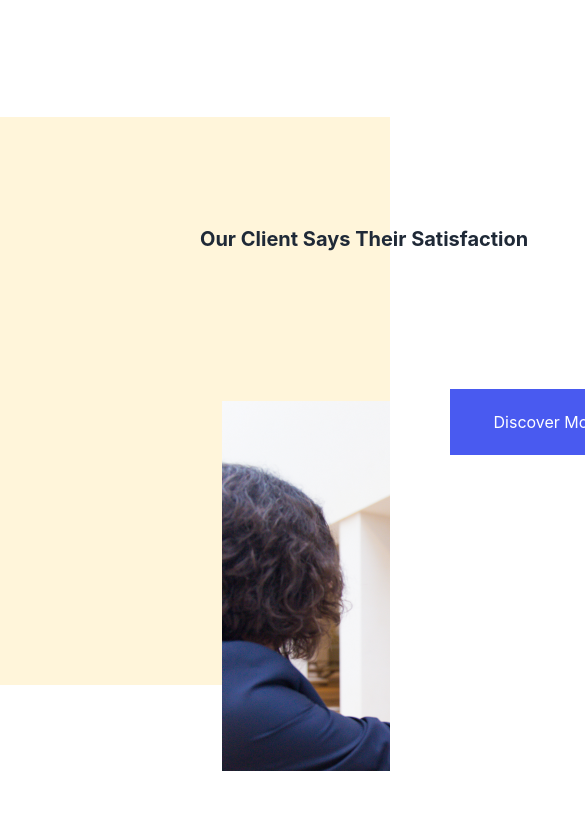
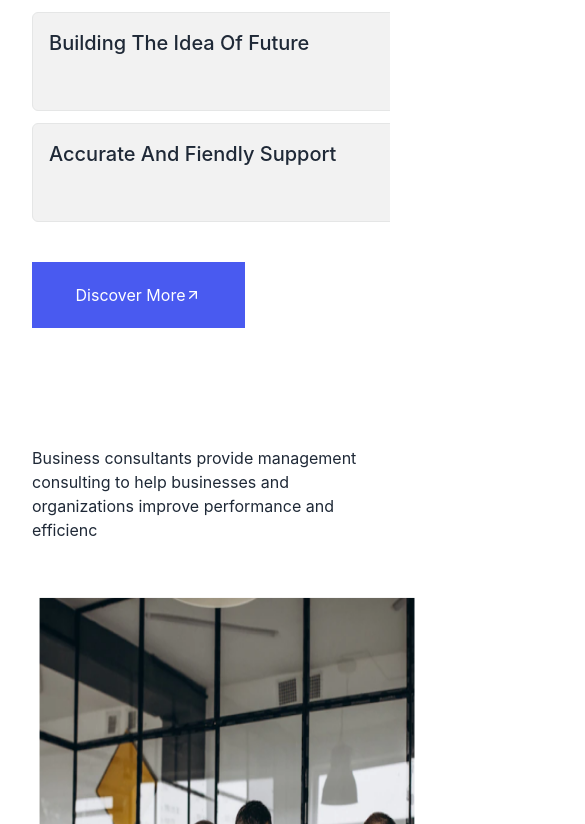
Before and after one commit to Rayhan108/creative-peoples-design, a React (Vite) app: page / in a window 390 px wide. Shown: the part 5280-6104 px from the top of the page, 585 px wide, since content can reach past the window. Before the commit the page ends 6051 px from the top, so only its background shows below. Built offline with nearby package versions, Linux system fonts and the light colour scheme.

Commit message:
remove position from services section and make responsive clients and services section

```diff
--- a/src/Home/Home/Clients/Clients.jsx
+++ b/src/Home/Home/Clients/Clients.jsx
@@ -4,35 +4,35 @@ import icon from "../../../assets/icon/Play Icon.png";
 const Clients = () => {
 
   return (
-    <div className=" mt-[130px] mb-[86px]">
-      <div className="bg-[#FFF5DA] w-[1920px] h-[568px]">
-        <div className=" ml-[200px] mr-[600px] ">
-          <div className="md:flex justify-between  items-center pt-[100px] absolute">
-            <div className="w-[651px] h-[124px]">
+    <div className=" mt-[130px] mb-[86px] p-8">
+      <div className="bg-[#FFF5DA] md:w-[1920px] md:h-[568px]">
+        <div className=" md:ml-[200px] md:mr-[600px] ">
+          <div className="md:flex justify-between  items-center pt-[100px] md:absolute">
+            <div className="md:w-[651px] md:h-[124px]">
               <h1 className="font-bold md:text-5xl text-xl mt-2">
                 Our Client Says Their Satisfaction
               </h1>
             </div>
-            <div className="ml-[250px]">
+            <div className="md:ml-[250px]">
               <button className="button flex items-center justify-center mt-10 text-white">
                 Discover More<FiArrowUpRight></FiArrowUpRight>
               </button>
             </div>
           </div>
 
-          <div className="relative top-[284px] left-[22px] right-[299px]">
-            <div className="flex gap-[94px]">
+          <div className="md:relative md:top-[284px] md:left-[22px] md:right-[299px]">
+            <div className="md:flex md:gap-[94px]">
               <div >
-                <img className="absolute cursor-pointer" src={client} alt="" />
+                <img className=" md:absolute cursor-pointer " src={client} alt="" />
              <button onClick={() => window.my_modal_5.showModal()}>
              <img
-                  className="relative top-[226px] right-[227px] bottom-[225px] left-[226px]"
+                  className=" md:relative top-[226px] right-[227px] bottom-[225px] left-[226px]"
                   src={icon}
                   alt=""
                 />
              </button>
               </div>
-              <div className="w-[550px] h-[459px] pt-[120px] pr-[98px] pb-[237px] relative left-[400px]">
+              <div className="md:w-[550px] md:h-[459px] md:pt-[120px] md:pr-[98px] md:pb-[237px] md:relative md:left-[400px]">
                 <p>
                   Will is one of the most knowledgeable and competent people I
                   have ever met in the IT field. The more difficult the IT
@@ -49,7 +49,7 @@ const Clients = () => {
                 <form method="dialog" className="modal-box">
                 <button className="btn btn-sm btn-circle btn-ghost absolute right-2 top-2">✕</button>
 
-                <iframe width="100%" height="100%" src="https://www.youtube.com/embed/-ozOLVOS-R8" title="YouTube video player" allow="accelerometer; autoplay; clipboard-write; encrypted-media; gyroscope; picture-in-picture; web-share" allowfullscreen></iframe>
+                <iframe width="100%" height="100%" src="https://www.youtube.com/embed/-ozOLVOS-R8" title="YouTube video player" allow="accelerometer; autoplay; clipboard-write; encrypted-media; gyroscope; picture-in-picture; web-share" allowFullScreen></iframe>
                     <div className="modal-action">
 
 
@@ -59,5 +59,4 @@ const Clients = () => {
     </div>
   );
 };
-
 export default Clients;
--- a/src/Home/Home/Home.jsx
+++ b/src/Home/Home/Home.jsx
@@ -3,7 +3,7 @@ import Clients from "./Clients/Clients";
 import Feature from "./Feature/Feature";
 import Header from "./Header/Header";
 import OurTeam from "./OurTeam/OurTeam";
-// import Services from "./Services/Services";
+import Services from "./Services/Services";
 import Sponser from "./Sponser/Sponser";
 
 
@@ -13,7 +13,7 @@ const Home = () => {
            <Header></Header>
            <Sponser></Sponser>
            <About></About>
-           {/* <Services></Services> */}
+           <Services></Services>
            <Feature></Feature>
            <OurTeam></OurTeam>
            <Clients></Clients>
--- a/src/Home/Home/OurTeam/OurTeam.jsx
+++ b/src/Home/Home/OurTeam/OurTeam.jsx
@@ -46,7 +46,7 @@ const OurTeam = () => {
     <SwiperSlide>
         <img className="w-[470px] h-[550px]"  src={img3} alt="" />
         <div className="translate-y-1 bg-white">
-                    <div className="flex items-center justify-between p-3 w-[370px]  -mt-[80px]">
+                    <div className="flex items-center justify-between p-3 md:w-[370px]  -mt-[80px]">
                         <div>
                             <h3 className="font-bold lg:text-xl">Jenny Wilson</h3>
                             <p className="lg:text-lg">St. Celina, Delaware</p>
--- a/src/Home/Home/Services/Services.jsx
+++ b/src/Home/Home/Services/Services.jsx
@@ -9,7 +9,7 @@ const Services = () => {
   return (
     <div>
 
-      <div className="md:flex md:flex-row gap-[200px] ">
+      <div className="md:flex md:flex-row gap-[100px] md:ml-[200px] p-8">
         <div className="md:mt-32 w-[500px] h-[460px]">
        <div className="relative">
        <img className="absolute -left-30 top-56 " src={bgElement} alt="" />
@@ -59,8 +59,8 @@ const Services = () => {
           </div>
         </div>
 
-        <div className="bg-[#F4F9FF] w-[991px] h-[804px] relative">
-          <div className="grid md:grid-cols-2 gap-5  absolute top-[90px] right-[250px] w-[826px] h-[635px]">
+        <div className="bg-[#F4F9FF] md:w-[991px] md:h-[804px] ">
+          <div className="grid md:grid-cols-2 gap-5  md:w-[826px] md:h-[635px]">
             <div className="card-body bg-white ">
               <img
                 style={{ width: "73px", height: "71px" }}
```
